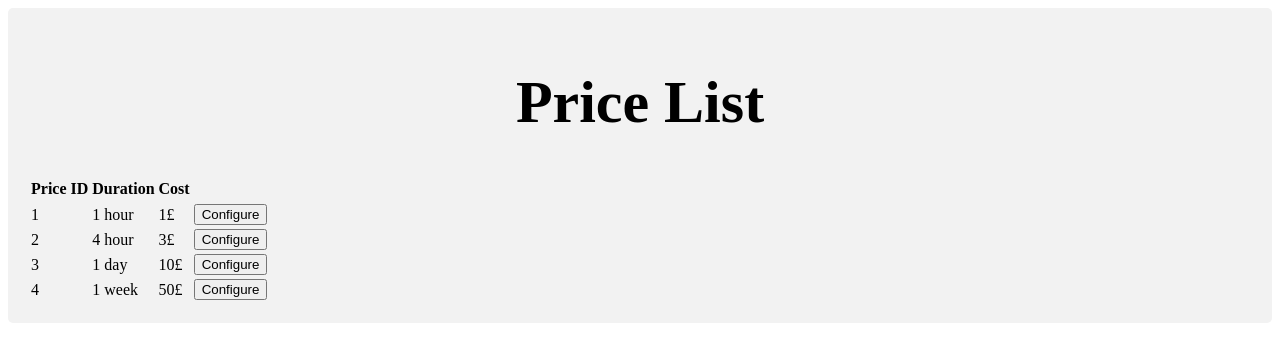
After one commit to SOJ281/COMP2913, a Flask app: page /price in a window 1280 px wide. The commit adds this page. Shown: the top 362 px of the page. Run offline with Flask 2, Linux system fonts and the light colour scheme; data comes from the database, SQL or seed files in the repository; both versions use the stored data as it was after the commit.

Commit message:
add price list page and configure price

```diff
--- a/app/forms.py
+++ b/app/forms.py
@@ -33,3 +33,8 @@ class ScooterForm(FlaskForm):
             (message=u'Available is required')])
         location = StringField('Location', validators=[DataRequired
             (message=u'Location is required')])
+
+class PriceForm(FlaskForm):
+
+        cost = IntegerField('Cost', validators=[DataRequired
+            (message=u'Cost is required')])
--- /dev/null
+++ b/app/templates/price.html
@@ -0,0 +1,48 @@
+{% extends "base.html" %}
+
+{% block content %}
+    <h1>Price List</h1>
+
+    {% if current_user.is_authenticated %}
+    <p class="nav-item", id="logoutAction">
+        <a class="nav-link" href="{{url_for('logout')}}">Logout</a>
+    </p>
+    {% endif %}
+    <table>
+        <thread>
+            <tr>
+                <th>Price ID</th>
+                <th>Duration</th>
+                <th>Cost</th>
+                <th></th>
+            </tr>
+        </thread>
+        <tbody>
+
+        <tr>
+            {% for price in Prices %}
+            <tr>
+                    <td>{{price.id}}</td>
+
+                    {% if price.duration == 1 %}
+                    <td>1 hour</td>
+                    {% elif price.duration == 4 %}
+                    <td>4 hour</td>
+                    {% elif price.duration == 24 %}
+                    <td> 1 day</td>
+                    {% elif price.duration == 168 %}
+                    <td>1 week</td>
+                    {% endif %}
+
+
+                    <td>{{price.cost}}£</td>
+
+                    <td><a href="/config_price/{{price.id}}"><button type="button">Configure</button></a></td>
+            </tr>
+            {% endfor %}
+
+
+        </tr>
+
+
+{% endblock %}
--- a/app/templates/staff.html
+++ b/app/templates/staff.html
@@ -35,6 +35,8 @@
         <button onclick="location.href='/price_view'">Click Me</button>
         <p>add scooter</p>
         <button onclick="location.href='/add_scooter'">Click Me</button>
+        <p>view price</p>
+        <button onclick="location.href='/price'">Click Me</button>
         <p id="price_view"></p>
         </tbody>
     </table>
--- a/app/views.py
+++ b/app/views.py
@@ -1,6 +1,5 @@
 from flask import Flask, request, redirect, url_for, render_template, flash
-
-from .forms import LoginForm, SignupForm, BookingForm,ScooterForm
+from .forms import LoginForm, SignupForm, BookingForm,ScooterForm,PriceForm
 from app import app, models, db
 from werkzeug.security import generate_password_hash, check_password_hash
 from flask_login import login_user, login_required, current_user, logout_user
@@ -41,7 +40,6 @@ def login():
             return redirect(url_for('booking'))
     return render_template("login.html", form=form)
 
-
 @app.route("/staff", methods=['GET', 'POST'])
 def staff():
     scooters = []
@@ -76,6 +74,18 @@ def config_scooter(id):
         db.session.commit()
         return redirect('/staff')
     return render_template("config_scooter.html",form = form,scooter = scooter)
+
+@app.route("/config_price/<id>", methods=['GET', 'POST'])
+def config_price(id):
+    price = models.Prices.query.get(id)
+    form = PriceForm()
+
+    if form.validate_on_submit():
+        p = price
+        p.cost = form.cost.data
+        db.session.commit()
+        return redirect('/price')
+    return render_template("config_price.html",form = form, price = price)
 
 
 @app.route("/booking", methods=['GET', 'POST'])
@@ -171,3 +181,11 @@ def price_view():
     print(income_three)
     if request.method == 'GET':
         return render_template("income.html", income_one=income_one, income_two=income_two, income_three=income_three)
+
+
+@app.route("/price", methods=['GET', 'POST'])
+def price():
+    prices = []
+    for i in models.Prices.query.all():
+        prices.append(i)
+    return render_template("price.html",Prices = prices)
```
Also changed, not shown: app/templates/config_price.html (added, +44 -0 lines), app.db.
